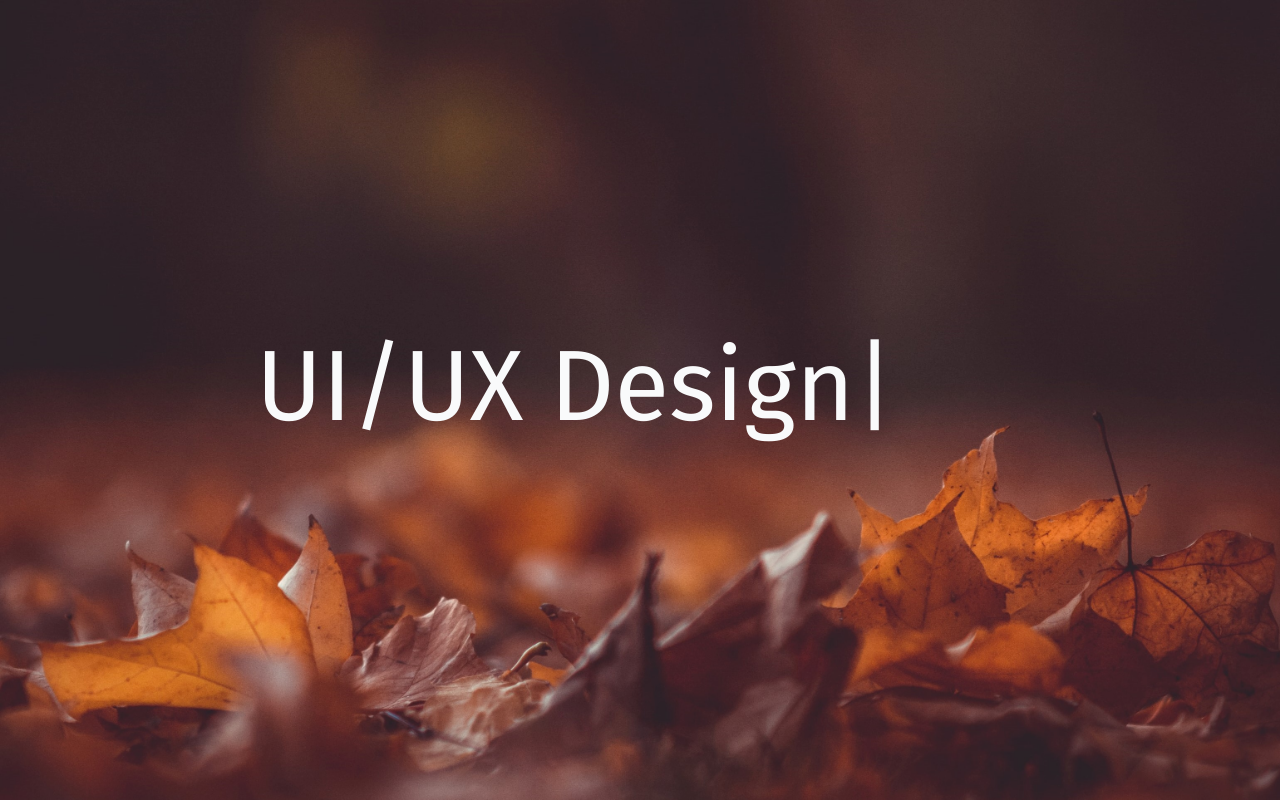
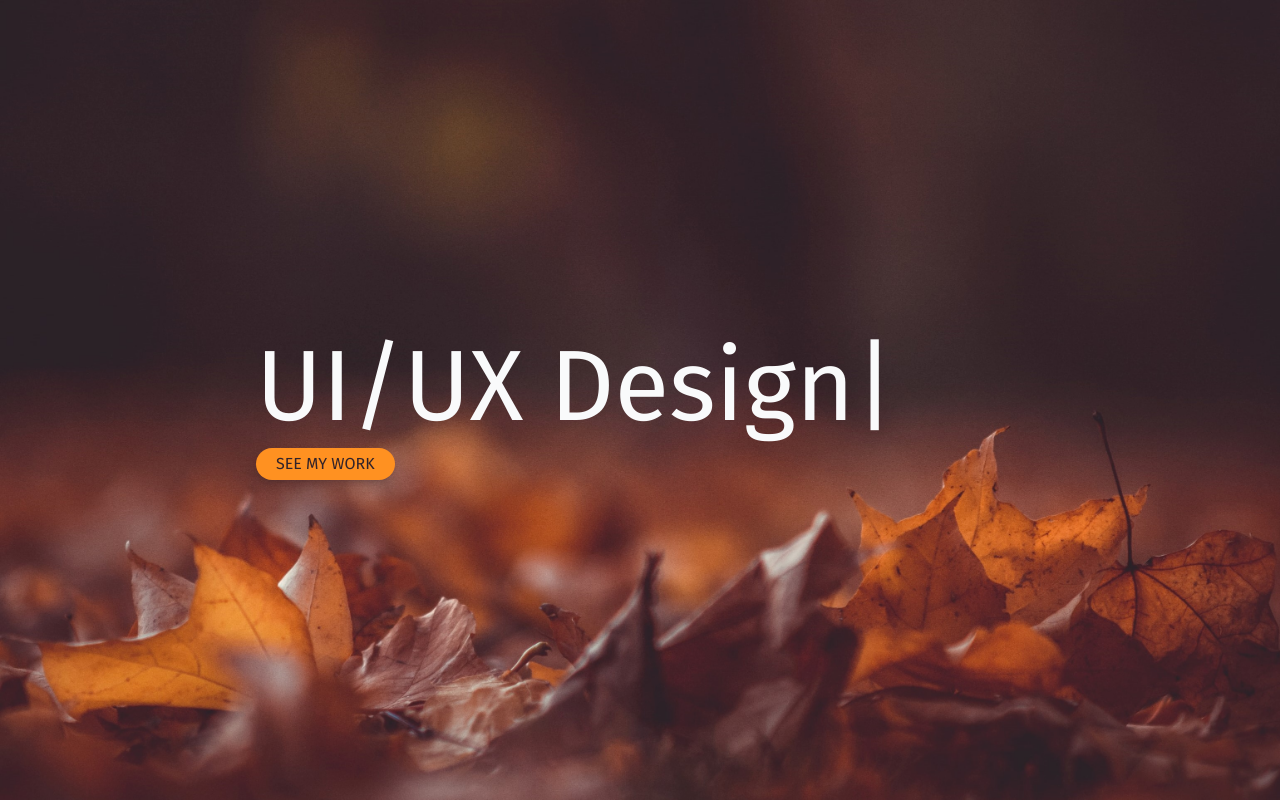
Before and after one commit to chriskevini/landing-page, a Next.js app: page / in a window 1280 px wide. Shown: the top 800 px of the page. Built offline with nearby package versions, Linux system fonts and the light colour scheme; a web font is replaced by a local one.

Commit message:
add cta button; rework hero section fading

```diff
--- a/src/pages/index.tsx
+++ b/src/pages/index.tsx
@@ -1,8 +1,10 @@
 import gsap from "gsap";
+import ScrollToPlugin from "gsap/dist/ScrollToPlugin";
 import ScrollTrigger from "gsap/dist/ScrollTrigger";
 import type { NextPage } from "next";
 import Head from "next/head";
 import { ReactElement, useEffect } from "react";
+gsap.registerPlugin(ScrollTrigger, ScrollToPlugin);
 
 function SectionHeading(props: { children: string }) {
   return (
@@ -15,10 +17,7 @@ function SectionHeading(props: { children: string }) {
 
 function HeroMessage(props: { children: string }) {
   return (
-    <h1
-      id="hero-message"
-      className="pt-[40vh] text-[min(12vw,100px)] leading-none"
-    >
+    <h1 className="pt-[40vh] text-[min(12vw,100px)] leading-none">
       {props.children}
     </h1>
   );
@@ -34,26 +33,25 @@ function Padding(props: { children: ReactElement | ReactElement[] }) {
 
 const Home: NextPage = () => {
   useEffect(() => {
-    gsap.registerPlugin(ScrollTrigger);
-    gsap.to("#hero-message", {
+    gsap.to("#hero-elements", {
       scrollTrigger: {
-        trigger: "#page-1",
+        trigger: "#hero-section",
+
         start: "top top",
         end: "bottom top",
         scrub: true,
       },
       yPercent: -10,
       opacity: 0.5,
-      duration: 1,
     });
     gsap.to("#hero-section", {
       scrollTrigger: {
-        trigger: "#page-1",
+        trigger: "#hero-section",
         start: "top top",
         end: "bottom top",
         scrub: true,
       },
-      opacity: 1,
+      opacity: 0,
     });
   }, []);
 
@@ -67,23 +65,31 @@ const Home: NextPage = () => {
         />
       </Head>
 
-      <main className="text-[10rem] text-gray-50">
-        <div className=" fixed inset-0 -z-20 h-screen w-full  bg-hero bg-cover bg-left bg-no-repeat ">
+      <main className="pointer-events-none bg-primary text-gray-50">
+        <div
+          id="hero-section"
+          className="fixed h-screen w-screen"
+        >
+          <div className="absolute z-[-99999] h-full w-full bg-hero bg-cover bg-left bg-no-repeat"></div>
           <Padding>
-            <HeroMessage>UI/UX Design|</HeroMessage>
+            <div id="hero-elements">
+              <HeroMessage>UI/UX Design|</HeroMessage>
+              <button
+                onClick={() =>
+                  gsap.to(window, { duration: 2, scrollTo: "#my-work" })
+                }
+                className="pointer-events-auto mt-3 rounded-full bg-secondary py-1 px-5 uppercase text-primary shadow-lg shadow-primary/30"
+              >
+                See My Work
+              </button>
+            </div>
           </Padding>
-          <div
-            id="hero-section"
-            className="fixed inset-0 bg-primary opacity-0"
-          ></div>
         </div>
-        <div
-          id="page-1"
-          className="h-screen w-screen"
-        ></div>
-        <div className="h-[50vh] w-screen bg-gradient-to-t from-primary"></div>
-        <div className="min-h-screen w-screen bg-primary">
+        {/* <div className="h-screen w-screen bg-primary opacity-0"></div>
+        <div className="h-[50vh] w-screen bg-gradient-to-t from-primary"></div> */}
+        <div className="min-h-screen w-screen bg-primary pt-[150vh]">
           <Padding>
+            <div id="my-work"></div>
             <SectionHeading>My Work</SectionHeading>
           </Padding>
         </div>
```
